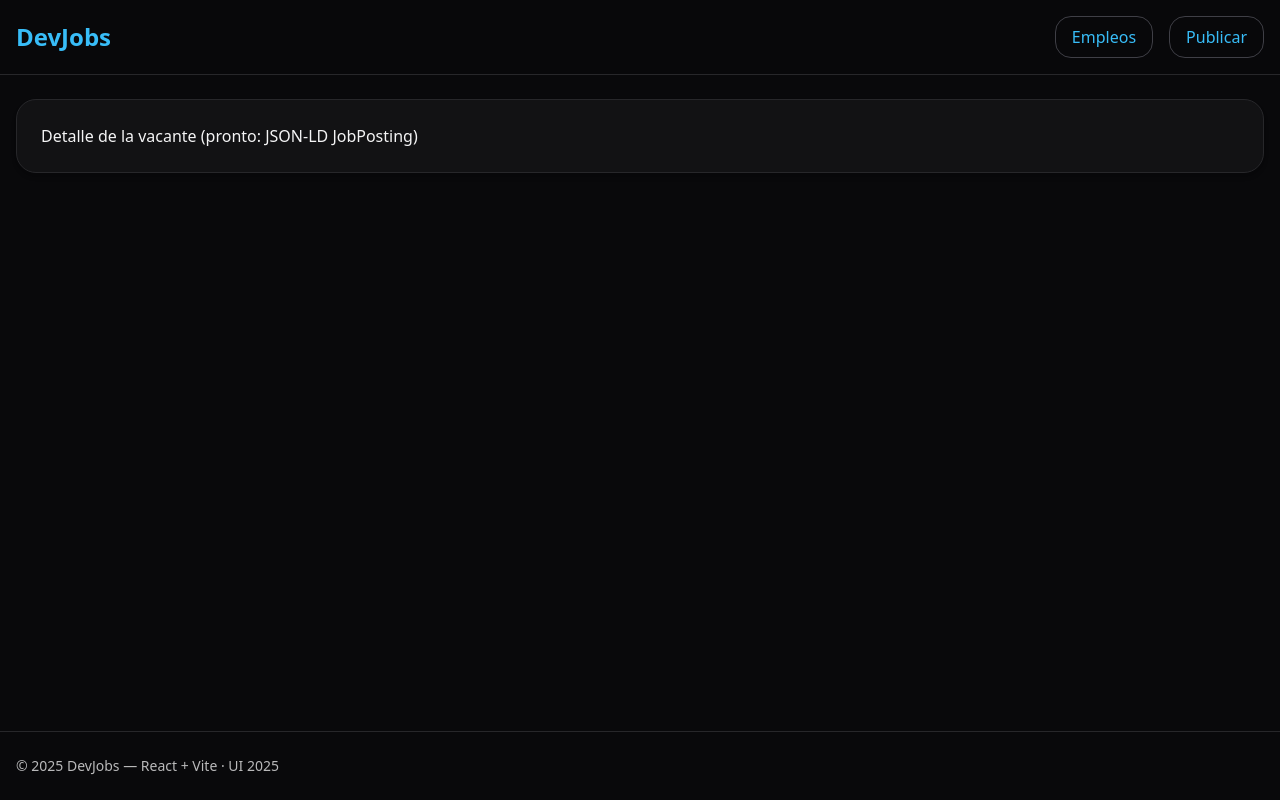
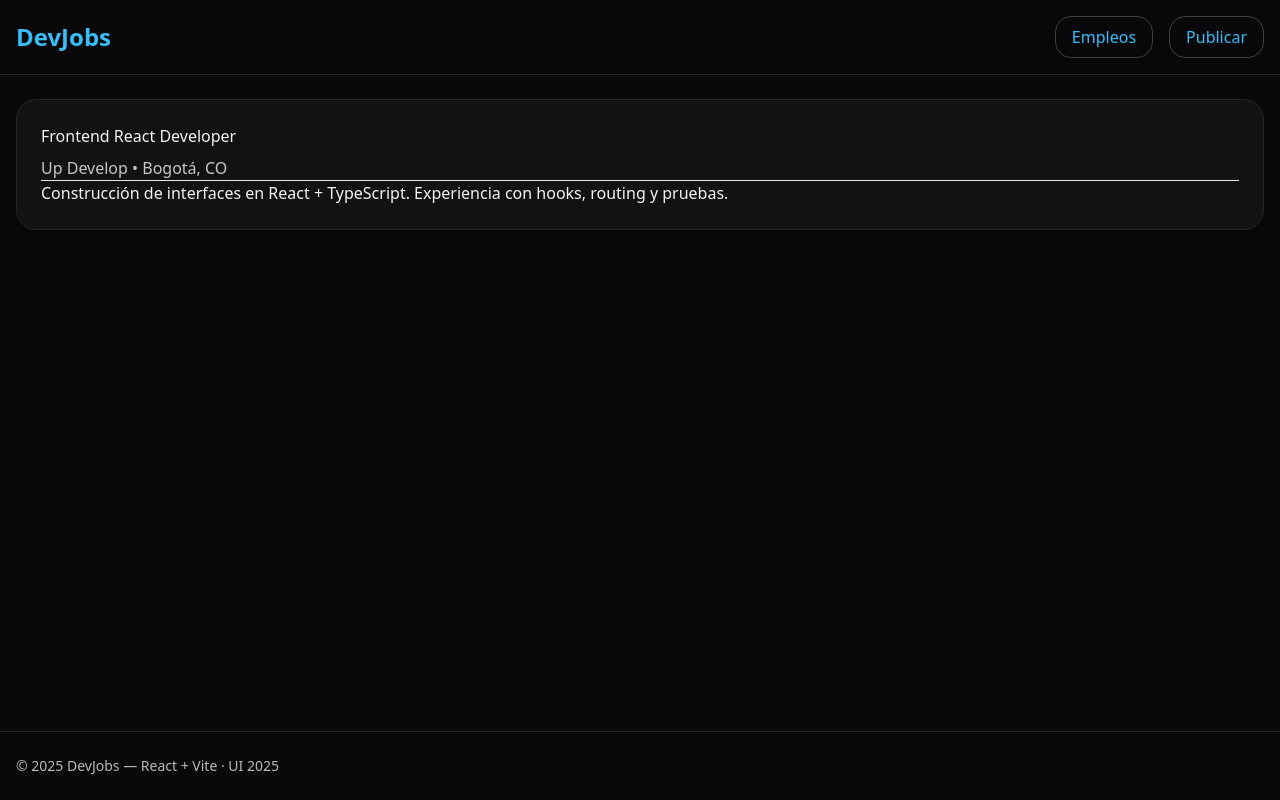
Before and after one commit to sergiosilva-dev/devjobs-frontend, a React (Vite) app: page /jobs/1 in a window 1280 px wide. Built offline with nearby package versions, Linux system fonts and the light colour scheme.

Commit message:
feat(pages): Job detail with JSON-LD JobPosting for SEO

```diff
--- a/src/pages/JobDetail.tsx
+++ b/src/pages/JobDetail.tsx
@@ -1,9 +1,54 @@
+import { useEffect, useState } from 'react';
+import { useParams } from 'react-router-dom';
 import Seo from '../components/Seo';
+import { getJob } from '../lib/api';
+import { Job } from '../lib/schema';
+import { jobPostingLd } from '../lib/seo';
+
 export default function JobDetail() {
+  const { id } = useParams();
+  const [job, setJob] = useState<Job | null>(null);
+
+  useEffect(() => {
+    (async () => {
+      const data = id ? await getJob(id) : undefined;
+      setJob(data ?? null);
+    })();
+  }, [id]);
+
+  if (!job) return <div className="card p-6">Cargando…</div>;
+
+  const ld = jobPostingLd({
+    title: job.title,
+    description: job.description,
+    datePosted: job.publishedAt,
+    hiringOrganization: { name: job.company },
+    employmentType: job.employmentType,
+    jobLocation: { addressLocality: job.location },
+    baseSalary:
+      job.salaryMin || job.salaryMax
+        ? {
+            value: {
+              currency: job.currency,
+              minValue: job.salaryMin,
+              maxValue: job.salaryMax,
+              unitText: 'MONTH',
+            },
+          }
+        : undefined,
+  });
+
   return (
     <>
-      <Seo title="Detalle de empleo" />
-      <div className="card p-6">Detalle de la vacante (pronto: JSON-LD JobPosting)</div>
+      <Seo title={job.title} description={job.description.slice(0, 150)} jsonLd={ld} />
+      <article className="card p-6 prose prose-invert max-w-none">
+        <h1 className="mb-2">{job.title}</h1>
+        <p className="opacity-80">
+          {job.company} • {job.location ?? '—'}
+        </p>
+        <hr />
+        <p>{job.description}</p>
+      </article>
     </>
   );
 }
```
